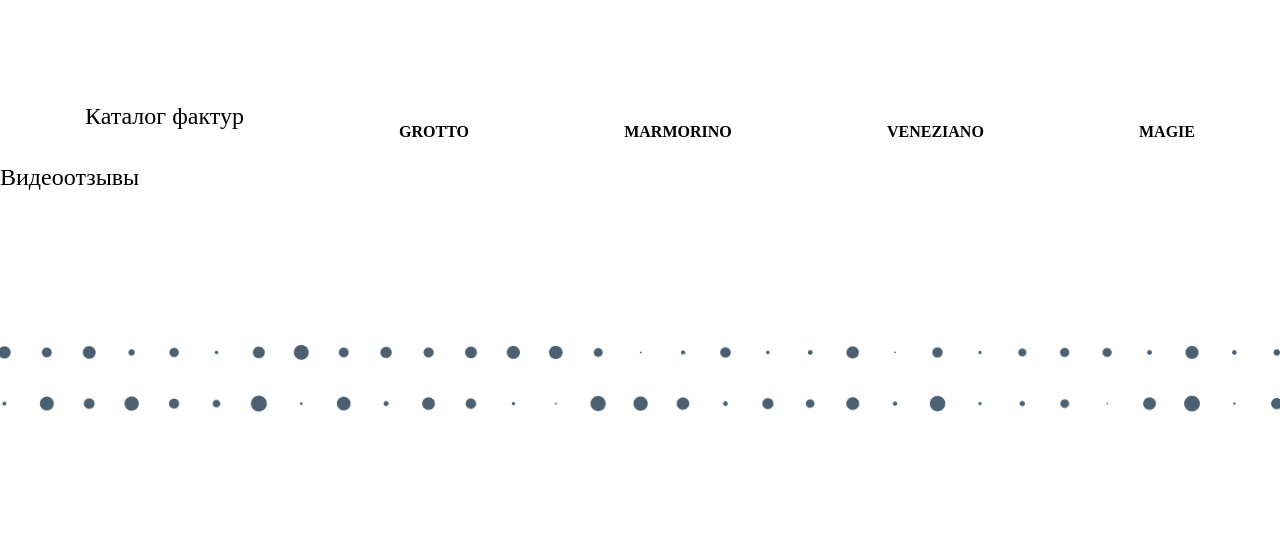
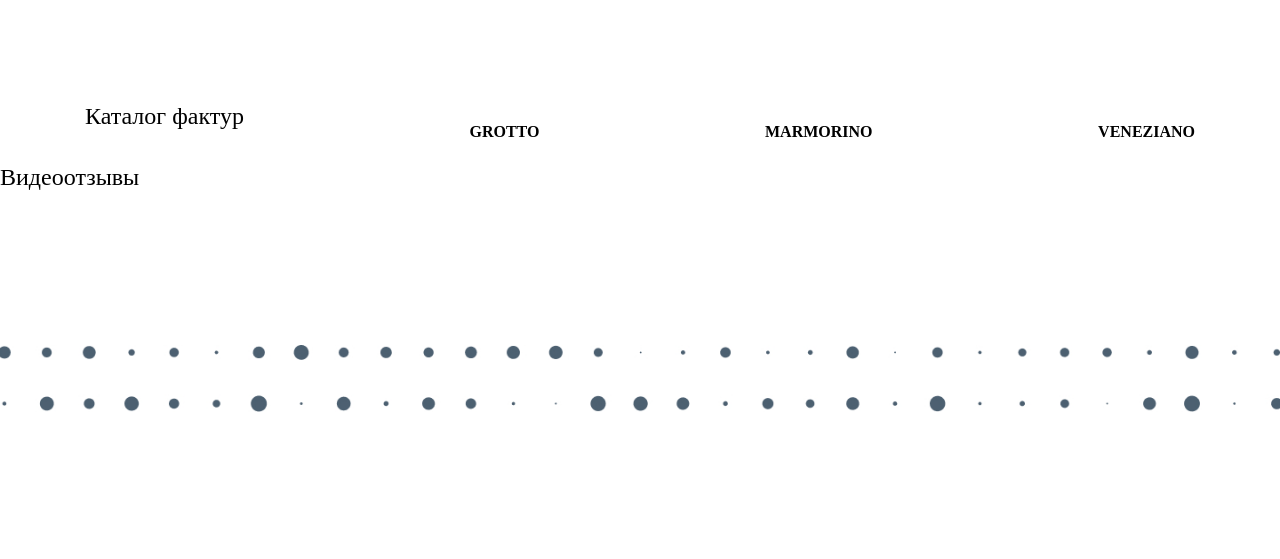
Before and after one commit to NatalinDe27/decor_color_expert, a plain HTML site: page index.html in a window 1280 px wide. Shown: the part 3800-4359 px from the top of the page. Drawn offline with Linux system fonts and the light colour scheme.

Commit message:
new project2

```diff
--- a/index.html
+++ b/index.html
@@ -113,9 +113,7 @@
         <div>
             <h4>VENEZIANO</h4>
         </div>
-        <div>
-            <h4>MAGIE</h4>
-        </div>
+
 
 
 
```
